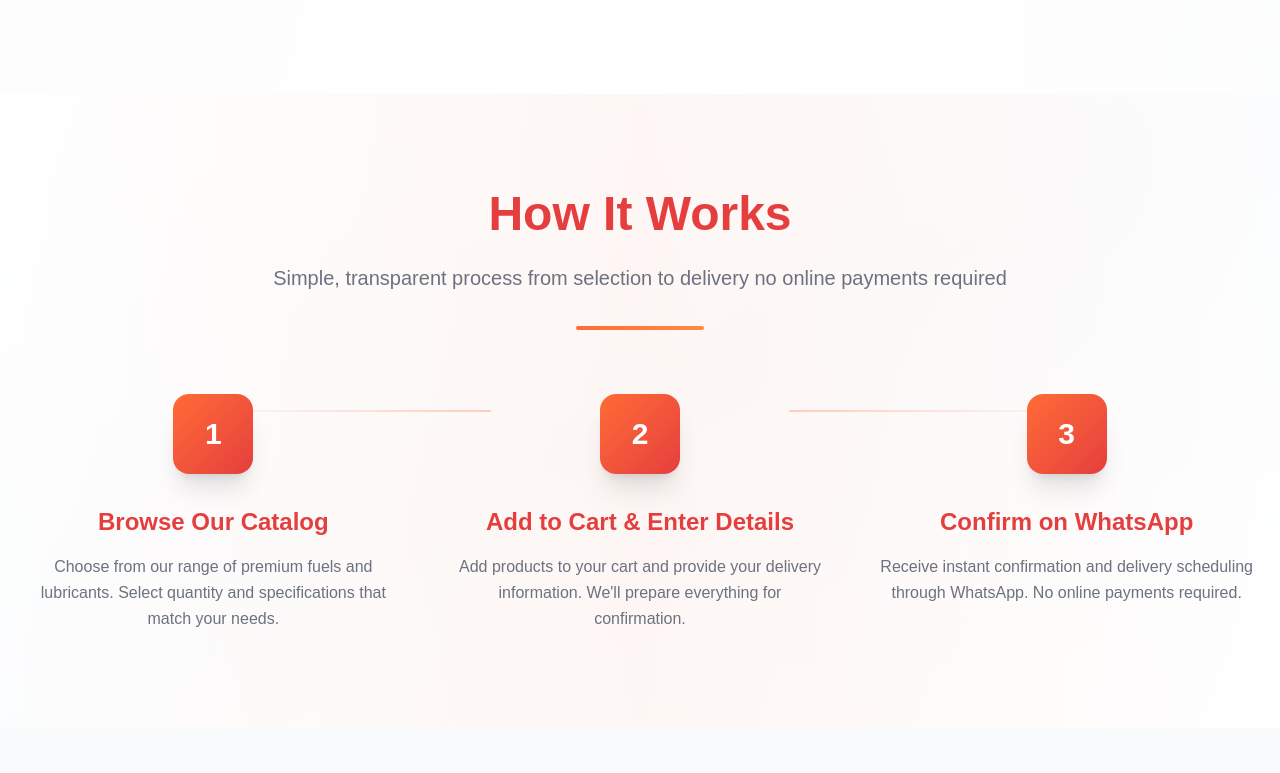
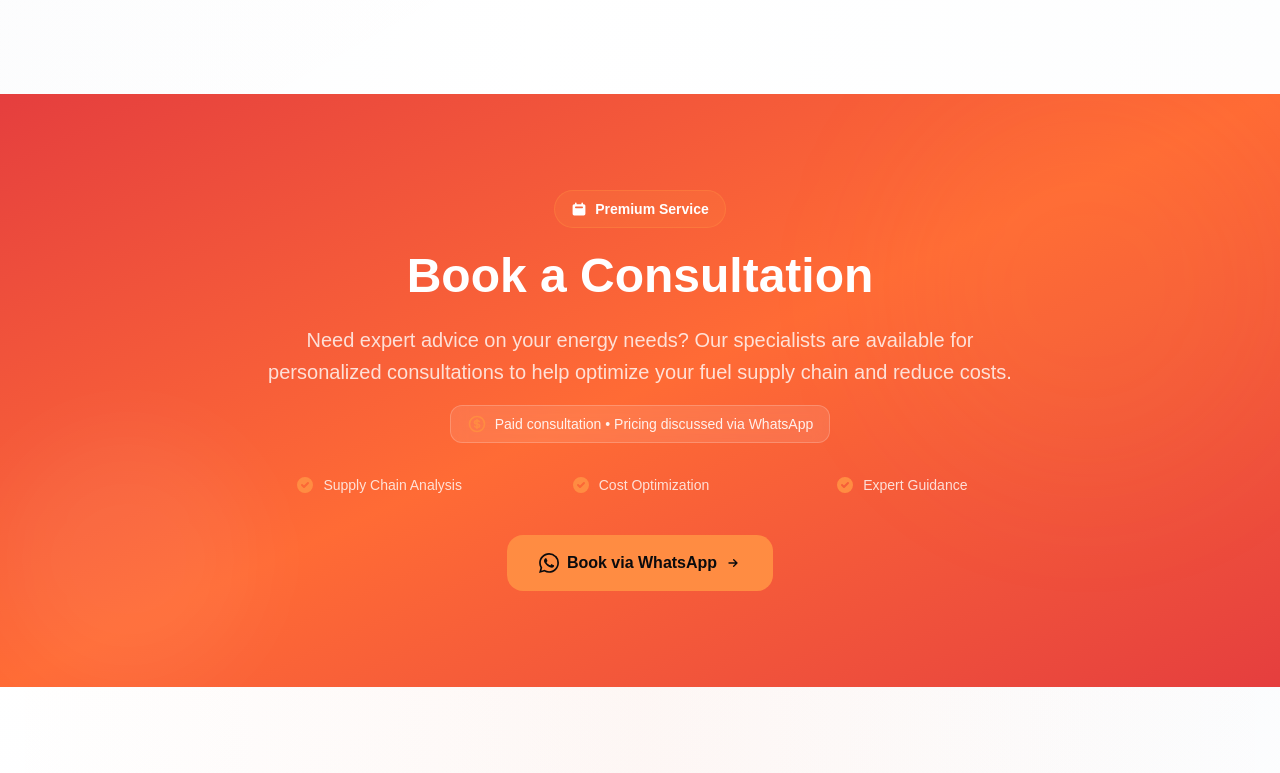
Before and after one commit to Chiscoenergy/Chisco-Energy-Website, a Next.js app: page / in a window 1280 px wide. Shown: the part 4207-4980 px from the top of the page. Built offline with nearby package versions, Linux system fonts and the light colour scheme; no server answers; the database is empty; a web font is replaced by a local one.

Commit message:
feat: implement core UI components including navigation, homepage, and get quote page

```diff
--- a/src/app/get-quote/page.tsx
+++ b/src/app/get-quote/page.tsx
@@ -44,8 +44,31 @@ export default function GetQuotePage() {
     e.preventDefault();
     setIsSubmitting(true);
 
-    // Simulate form submission
-    await new Promise(resolve => setTimeout(resolve, 2000));
+    // Build WhatsApp message with form data
+    const message = `*Quote Request from Chisco Energy Website*
+
+*Contact Information:*
+• Name: ${formData.name}
+• Email: ${formData.email}
+• Phone: ${formData.phone}
+${formData.company ? `• Company: ${formData.company}` : ''}
+
+*Product Requirements:*
+• Product: ${formData.product}
+• Quantity: ${formData.quantity}
+• Delivery Location: ${formData.deliveryLocation}
+
+${formData.message ? `*Additional Message:*\n${formData.message}` : ''}`;
+
+    // Encode message for WhatsApp URL
+    const encodedMessage = encodeURIComponent(message);
+    const whatsappUrl = `https://wa.me/2348166319502?text=${encodedMessage}`;
+
+    // Small delay for UX feedback
+    await new Promise(resolve => setTimeout(resolve, 500));
+
+    // Open WhatsApp with the message
+    window.open(whatsappUrl, '_blank');
 
     setIsSubmitting(false);
     setSubmitted(true);
--- a/src/app/page.tsx
+++ b/src/app/page.tsx
@@ -62,7 +62,6 @@ export default function Home() {
       {/* Navigation */}
       <NavBar
         onOpenCart={() => setCartOpen(true)}
-        cartCount={useCartStore.getState().getTotalItems()}
       />
 
       {/* Hero Section */}
@@ -92,6 +91,8 @@ export default function Home() {
       <AnimatedSection delay={0.8}>
         <CTASection />
       </AnimatedSection>
+
+
 
 
       {/* About Section */}
@@ -148,6 +149,8 @@ export default function Home() {
               </div>
             </div>
 
+
+
             {/* Visual Element */}
             <div className="relative mt-8 lg:mt-0">
               <div className="bg-gradient-to-br from-white to-chisco-surface/50 backdrop-blur-sm rounded-2xl lg:rounded-3xl p-6 lg:p-8 shadow-2xl border border-white/20">
@@ -192,6 +195,79 @@ export default function Home() {
                 </div>
               </div>
             </div>
+          </div>
+        </div>
+      </section>
+
+      {/* Book a Consultation Section */}
+      <section className="py-16 sm:py-20 lg:py-24 px-6 bg-gradient-to-br from-chisco-navy via-chisco-petrol to-chisco-navy relative overflow-hidden">
+        {/* Background decorations */}
+        <div className="absolute top-0 right-0 w-96 h-96 bg-chisco-amber/10 rounded-full blur-3xl"></div>
+        <div className="absolute bottom-0 left-0 w-64 h-64 bg-white/5 rounded-full blur-2xl"></div>
+
+        <div className="max-w-5xl mx-auto relative">
+          <div className="text-center">
+            {/* Badge */}
+            <div className="inline-flex items-center gap-2 px-4 py-2 bg-chisco-amber/20 border border-chisco-amber/40 rounded-full mb-6">
+              <svg className="w-4 h-4 text-white" fill="currentColor" viewBox="0 0 20 20">
+                <path fillRule="evenodd" d="M6 2a1 1 0 00-1 1v1H4a2 2 0 00-2 2v10a2 2 0 002 2h12a2 2 0 002-2V6a2 2 0 00-2-2h-1V3a1 1 0 10-2 0v1H7V3a1 1 0 00-1-1zm0 5a1 1 0 000 2h8a1 1 0 100-2H6z" clipRule="evenodd" />
+              </svg>
+              <span className="text-white text-sm font-semibold">Premium Service</span>
+            </div>
+
+            <h2 className="text-2xl sm:text-3xl md:text-4xl lg:text-5xl font-heading font-bold text-white mb-4 lg:mb-6">
+              Book a Consultation
+            </h2>
+            <p className="text-base sm:text-lg md:text-xl text-white/80 max-w-3xl mx-auto leading-relaxed mb-4">
+              Need expert advice on your energy needs? Our specialists are available for
+              personalized consultations to help optimize your fuel supply chain and reduce costs.
+            </p>
+
+            {/* Paid consultation notice */}
+            <div className="inline-flex items-center gap-2 px-4 py-2 bg-white/10 backdrop-blur-sm border border-white/20 rounded-xl mb-8">
+              <svg className="w-5 h-5 text-chisco-amber" fill="none" stroke="currentColor" viewBox="0 0 24 24">
+                <path strokeLinecap="round" strokeLinejoin="round" strokeWidth={2} d="M12 8c-1.657 0-3 .895-3 2s1.343 2 3 2 3 .895 3 2-1.343 2-3 2m0-8c1.11 0 2.08.402 2.599 1M12 8V7m0 1v8m0 0v1m0-1c-1.11 0-2.08-.402-2.599-1M21 12a9 9 0 11-18 0 9 9 0 0118 0z" />
+              </svg>
+              <span className="text-white/90 text-sm">Paid consultation • Pricing discussed via WhatsApp</span>
+            </div>
+
+            {/* Features */}
+            <div className="grid sm:grid-cols-3 gap-4 mb-10 max-w-3xl mx-auto">
+              <div className="flex items-center justify-center gap-2 text-white/80">
+                <svg className="w-5 h-5 text-chisco-amber" fill="currentColor" viewBox="0 0 20 20">
+                  <path fillRule="evenodd" d="M10 18a8 8 0 100-16 8 8 0 000 16zm3.707-9.293a1 1 0 00-1.414-1.414L9 10.586 7.707 9.293a1 1 0 00-1.414 1.414l2 2a1 1 0 001.414 0l4-4z" clipRule="evenodd" />
+                </svg>
+                <span className="text-sm">Supply Chain Analysis</span>
+              </div>
+              <div className="flex items-center justify-center gap-2 text-white/80">
+                <svg className="w-5 h-5 text-chisco-amber" fill="currentColor" viewBox="0 0 20 20">
+                  <path fillRule="evenodd" d="M10 18a8 8 0 100-16 8 8 0 000 16zm3.707-9.293a1 1 0 00-1.414-1.414L9 10.586 7.707 9.293a1 1 0 00-1.414 1.414l2 2a1 1 0 001.414 0l4-4z" clipRule="evenodd" />
+                </svg>
+                <span className="text-sm">Cost Optimization</span>
+              </div>
+              <div className="flex items-center justify-center gap-2 text-white/80">
+                <svg className="w-5 h-5 text-chisco-amber" fill="currentColor" viewBox="0 0 20 20">
+                  <path fillRule="evenodd" d="M10 18a8 8 0 100-16 8 8 0 000 16zm3.707-9.293a1 1 0 00-1.414-1.414L9 10.586 7.707 9.293a1 1 0 00-1.414 1.414l2 2a1 1 0 001.414 0l4-4z" clipRule="evenodd" />
+                </svg>
+                <span className="text-sm">Expert Guidance</span>
+              </div>
+            </div>
+
+            {/* CTA Button */}
+            <a
+              href="https://wa.me/2348166319502?text=Hello%20Chisco%20Energy%2C%20I%27d%20like%20to%20book%20a%20paid%20consultation%20for%20expert%20advice%20on%20my%20energy%20needs."
+              target="_blank"
+              rel="noopener noreferrer"
+              className="group inline-flex items-center justify-center px-8 py-4 bg-chisco-amber text-chisco-black font-semibold rounded-2xl hover:bg-chisco-amber/90 transition-all duration-300 transform hover:-translate-y-1 hover:shadow-2xl hover:shadow-chisco-amber/25"
+            >
+              <svg className="w-5 h-5 mr-2" fill="currentColor" viewBox="0 0 24 24">
+                <path d="M17.472 14.382c-.297-.149-1.758-.867-2.03-.967-.273-.099-.471-.148-.67.15-.197.297-.767.966-.94 1.164-.173.199-.347.223-.644.075-.297-.15-1.255-.463-2.39-1.475-.883-.788-1.48-1.761-1.653-2.059-.173-.297-.018-.458.13-.606.134-.133.298-.347.446-.52.149-.174.198-.298.298-.497.099-.198.05-.371-.025-.52-.075-.149-.669-1.612-.916-2.207-.242-.579-.487-.5-.669-.51-.173-.008-.371-.01-.57-.01-.198 0-.52.074-.792.372-.272.297-1.04 1.016-1.04 2.479 0 1.462 1.065 2.875 1.213 3.074.149.198 2.096 3.2 5.077 4.487.709.306 1.262.489 1.694.625.712.227 1.36.195 1.871.118.571-.085 1.758-.719 2.006-1.413.248-.694.248-1.289.173-1.413-.074-.124-.272-.198-.57-.347m-5.421 7.403h-.004a9.87 9.87 0 01-5.031-1.378l-.361-.214-3.741.982.998-3.648-.235-.374a9.86 9.86 0 01-1.51-5.26c.001-5.45 4.436-9.884 9.888-9.884 2.64 0 5.122 1.03 6.988 2.898a9.825 9.825 0 012.893 6.994c-.003 5.45-4.437 9.884-9.885 9.884m8.413-18.297A11.815 11.815 0 0012.05 0C5.495 0 .16 5.335.157 11.892c0 2.096.547 4.142 1.588 5.945L.057 24l6.305-1.654a11.882 11.882 0 005.683 1.448h.005c6.554 0 11.89-5.335 11.893-11.893A11.821 11.821 0 0020.885 3.488" />
+              </svg>
+              Book via WhatsApp
+              <svg className="w-4 h-4 ml-2 group-hover:translate-x-1 transition-transform" fill="none" stroke="currentColor" viewBox="0 0 24 24">
+                <path strokeLinecap="round" strokeLinejoin="round" strokeWidth={2} d="M13 7l5 5m0 0l-5 5m5-5H6" />
+              </svg>
+            </a>
           </div>
         </div>
       </section>
--- a/src/components/Hero.tsx
+++ b/src/components/Hero.tsx
@@ -89,7 +89,7 @@ export default function Hero({
           </motion.a>
 
           <motion.a
-            href="#contact"
+            href="mailto:info@chiscoenergy.com"
             className="inline-flex items-center justify-center px-8 py-4 border-2 border-chisco-surface text-chisco-surface font-semibold rounded-xl hover:bg-chisco-surface hover:text-chisco-navy transition-all duration-200"
             whileHover={{ scale: 1.05 }}
             whileTap={{ scale: 0.95 }}
--- a/src/components/NavBar.tsx
+++ b/src/components/NavBar.tsx
@@ -1,16 +1,29 @@
 'use client';
 
 import Link from 'next/link';
-import { useState } from 'react';
+import { useState, useEffect } from 'react';
 import Image from 'next/image';
+import { useCartStore } from '@/lib/cart';
 
 interface NavBarProps {
   onOpenCart?: () => void;
-  cartCount?: number;
 }
 
-export default function NavBar({ onOpenCart, cartCount = 0 }: NavBarProps) {
+export default function NavBar({ onOpenCart }: NavBarProps) {
   const [isMenuOpen, setIsMenuOpen] = useState(false);
+  const [cartCount, setCartCount] = useState(0);
+  const items = useCartStore((state) => state.items);
+
+  // Handle hydration - update cart count after mount
+  useEffect(() => {
+    useCartStore.persist.rehydrate();
+  }, []);
+
+  // Update cart count when items change
+  useEffect(() => {
+    const count = items.reduce((total, item) => total + item.qty, 0);
+    setCartCount(count);
+  }, [items]);
 
   return (
     <nav className="w-full flex items-center justify-between py-4 px-6 bg-chisco-black shadow-sm sticky top-0 z-50">
```
